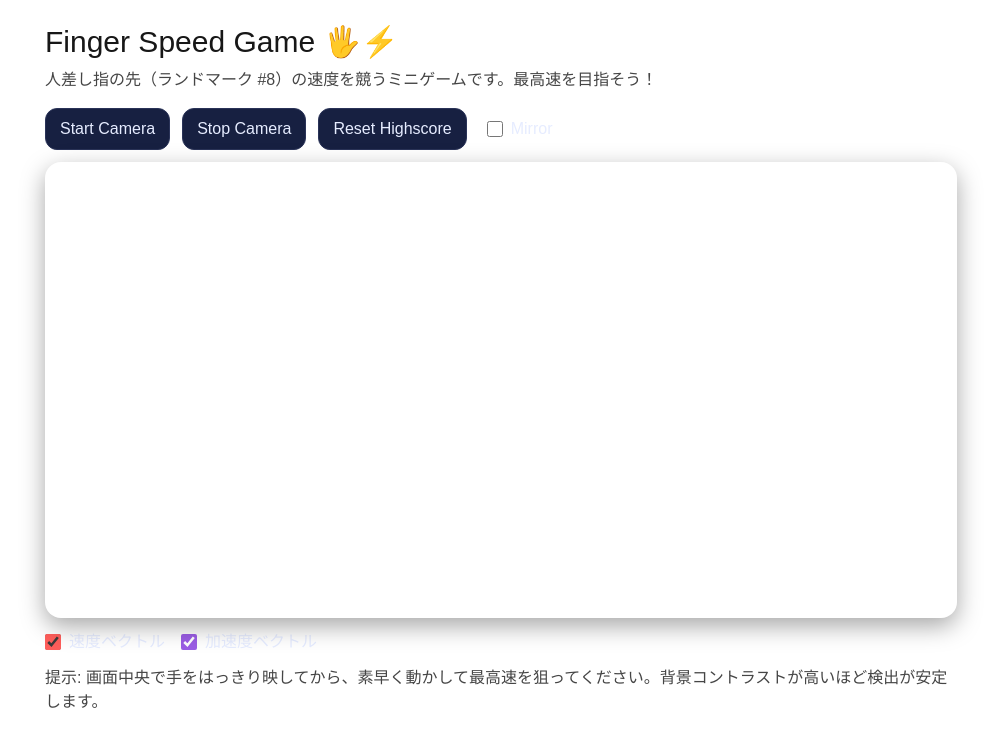
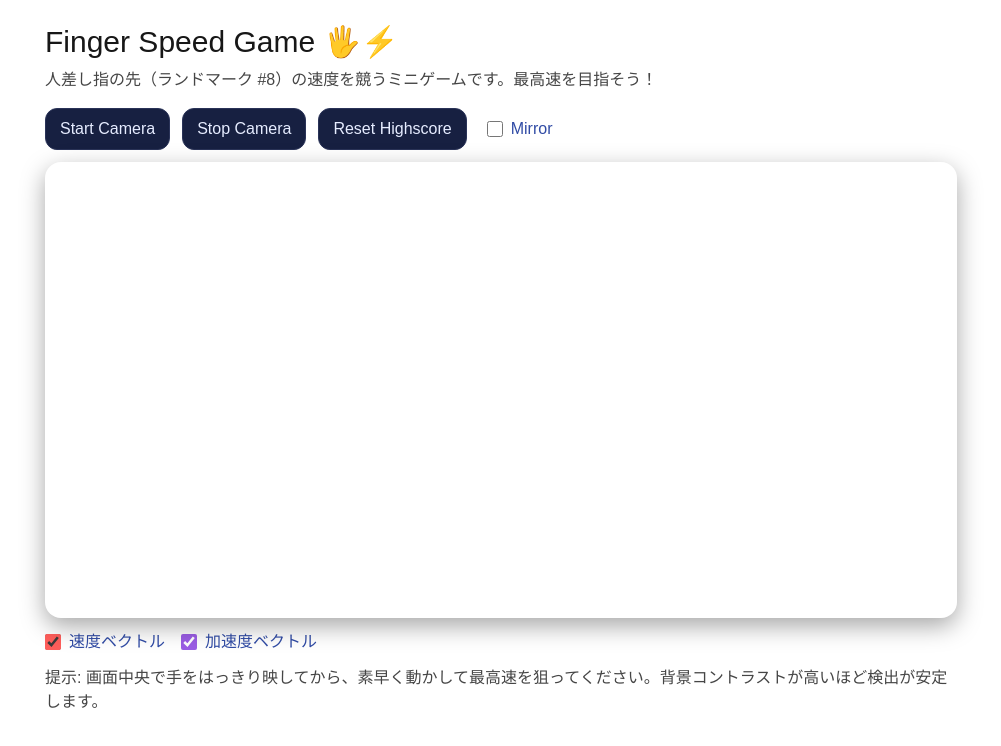
Before and after one commit to fuji3to4/finger-speedometer, a Next.js app: page / in a window 1280 px wide. Shown: the top 746 px of the page, without its empty margins (139-1140 px from the left). Built offline with nearby package versions, Linux system fonts and the light colour scheme.

Commit message:
UIの色を変更; ミラーオプションと速度・加速度表示のラベルのテキストカラーを更新

```diff
--- a/app/components/FingerSpeed.tsx
+++ b/app/components/FingerSpeed.tsx
@@ -260,7 +260,7 @@ export default function FingerSpeed() {
                     ctx.lineTo(txA, tyA)
                     ctx.lineWidth = 4
                     ctx.strokeStyle = "#9b5de5" // acceleration: purple
-                    ctx.setLineDash([8, 6])
+                    // ctx.setLineDash([8, 6])
                     ctx.stroke()
                     ctx.setLineDash([])
                     // 矢印ヘッド
@@ -422,7 +422,7 @@ export default function FingerSpeed() {
                     >
                         Reset Highscore
                     </button>
-                    <label className="inline-flex items-center gap-2 select-none text-[#e6ecff] ml-2">
+                    <label className="inline-flex items-center gap-2 select-none text-[#304ba5] ml-2">
                         <input
                             type="checkbox"
                             checked={mirror}
@@ -441,7 +441,7 @@ export default function FingerSpeed() {
                     />
                 </div>
 
-                <div className="flex items-center gap-4 text-[#e6ecff]">
+                <div className="flex items-center gap-4 text-[#304ba5]">
                     <label className="inline-flex items-center gap-2 select-none">
                         <input
                             type="checkbox"
```
